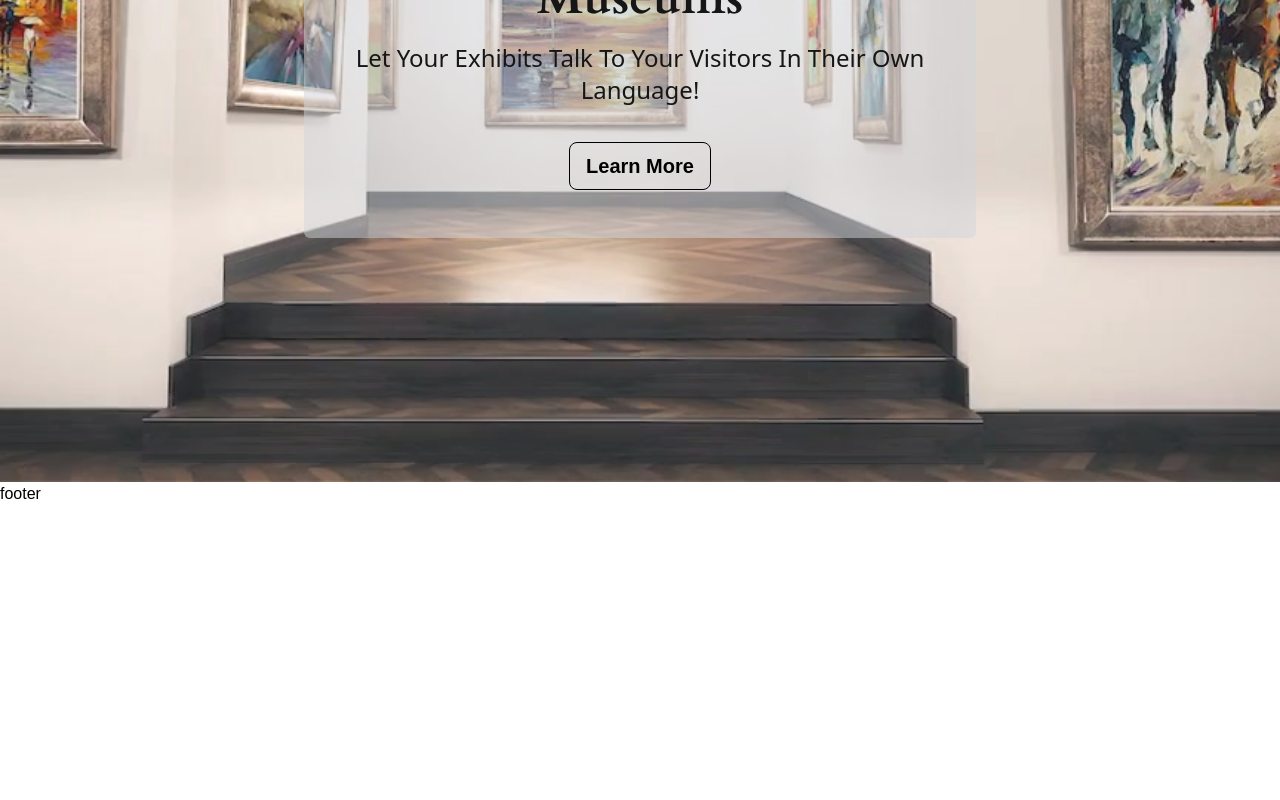
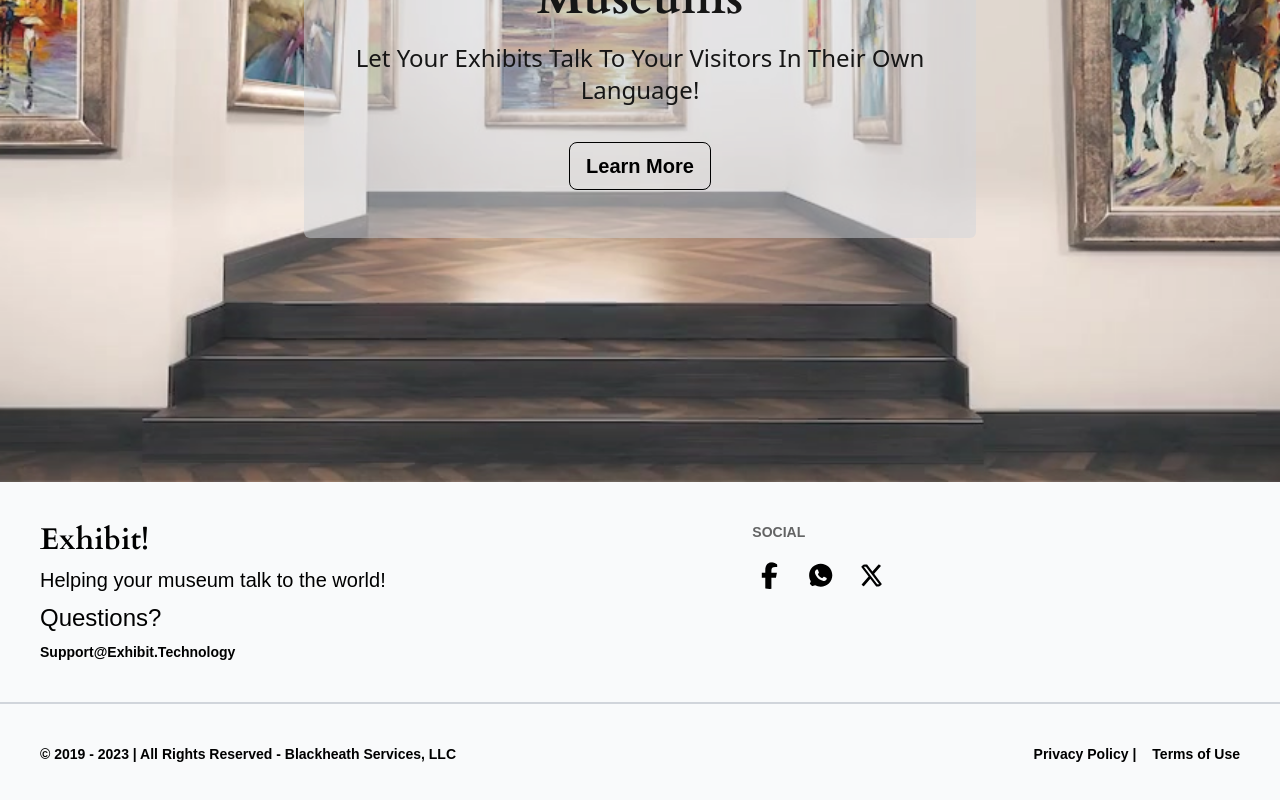
Before and after one commit to SumiAkter2/xlate-art, a React (Vite) app: page / in a window 1280 px wide. Shown: the part 394-1194 px from the top of the page. Before the commit the page ends 900 px from the top, so only its background shows below. Built offline with nearby package versions, Linux system fonts and the light colour scheme; a web font is replaced by a local one.

Commit message:
footer done

```diff
--- a/src/component/Shared/Footer/Footer.jsx
+++ b/src/component/Shared/Footer/Footer.jsx
@@ -1,7 +1,57 @@
+import { FaFacebookF } from "react-icons/fa6";
+import { IoLogoWhatsapp } from "react-icons/io";
+import { FaXTwitter } from "react-icons/fa6";
 const Footer = () => {
   return (
     <div>
-      <h1>footer</h1>
+      <footer className="footer p-10 bg-gray-50 text-secondary">
+        <aside>
+          <h1
+            className="flex-1  text-3xl font-bold"
+            style={{ fontFamily: '"Cardo", serif' }}
+          >
+            Exhibit!
+          </h1>
+          <p className="text-xl">Helping your museum talk to the world!</p>
+          <p className="text-2xl">Questions?</p>
+          <p className="font-bold">
+            <a href="#">Support@Exhibit.Technology</a>
+          </p>
+        </aside>
+        <nav>
+          <h6 className="footer-title">Social</h6>
+          <div className="grid grid-flow-col gap-4">
+            <a>
+              <FaFacebookF
+                size="35px"
+                className=" hover:bg-blue-400 hover:text-primary p-1 rounded-full cursor-pointer"
+              />
+            </a>
+            <a>
+              <IoLogoWhatsapp
+                size="35px"
+                className=" hover:bg-green-400 hover:text-primary  rounded-full cursor-pointer p-1"
+              />
+            </a>
+            <a>
+              <FaXTwitter
+                size="35px"
+                className=" hover:bg-black hover:text-primary p-1 rounded-full cursor-pointer"
+              />
+            </a>
+          </div>
+        </nav>
+      </footer>
+
+      <footer className="border-t-2  border-gray-300  footer items-center p-10 bg-gray-50 text-secondary font-semibold">
+        <aside className="items-center grid-flow-col">
+          <p>© 2019 - 2023 | All Rights Reserved - Blackheath Services, LLC</p>
+        </aside>
+        <nav className="grid-flow-col gap-4 md:place-self-center md:justify-self-end">
+          <a>Privacy Policy |</a>
+          <a> Terms of Use</a>
+        </nav>
+      </footer>
     </div>
   );
 };
```
